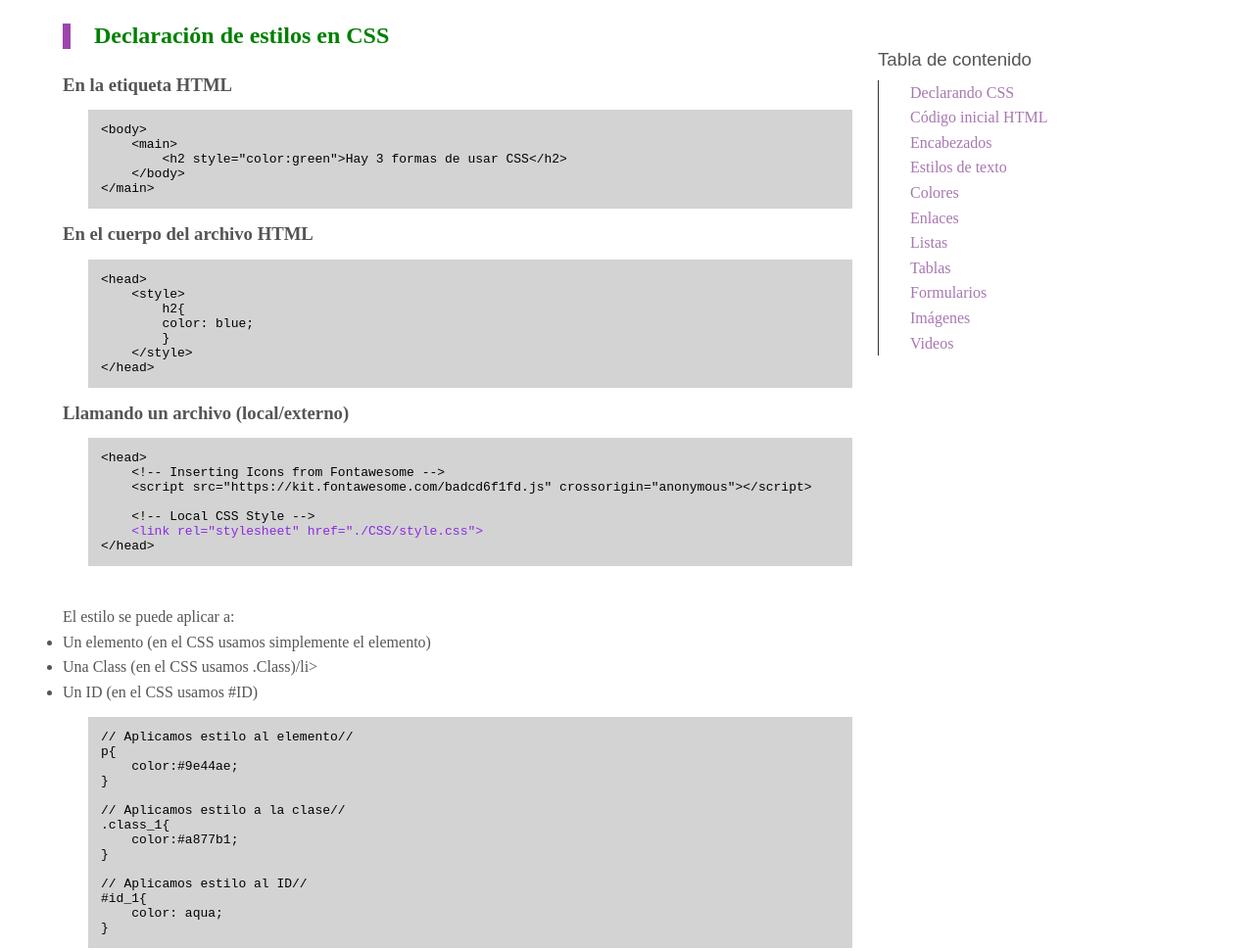
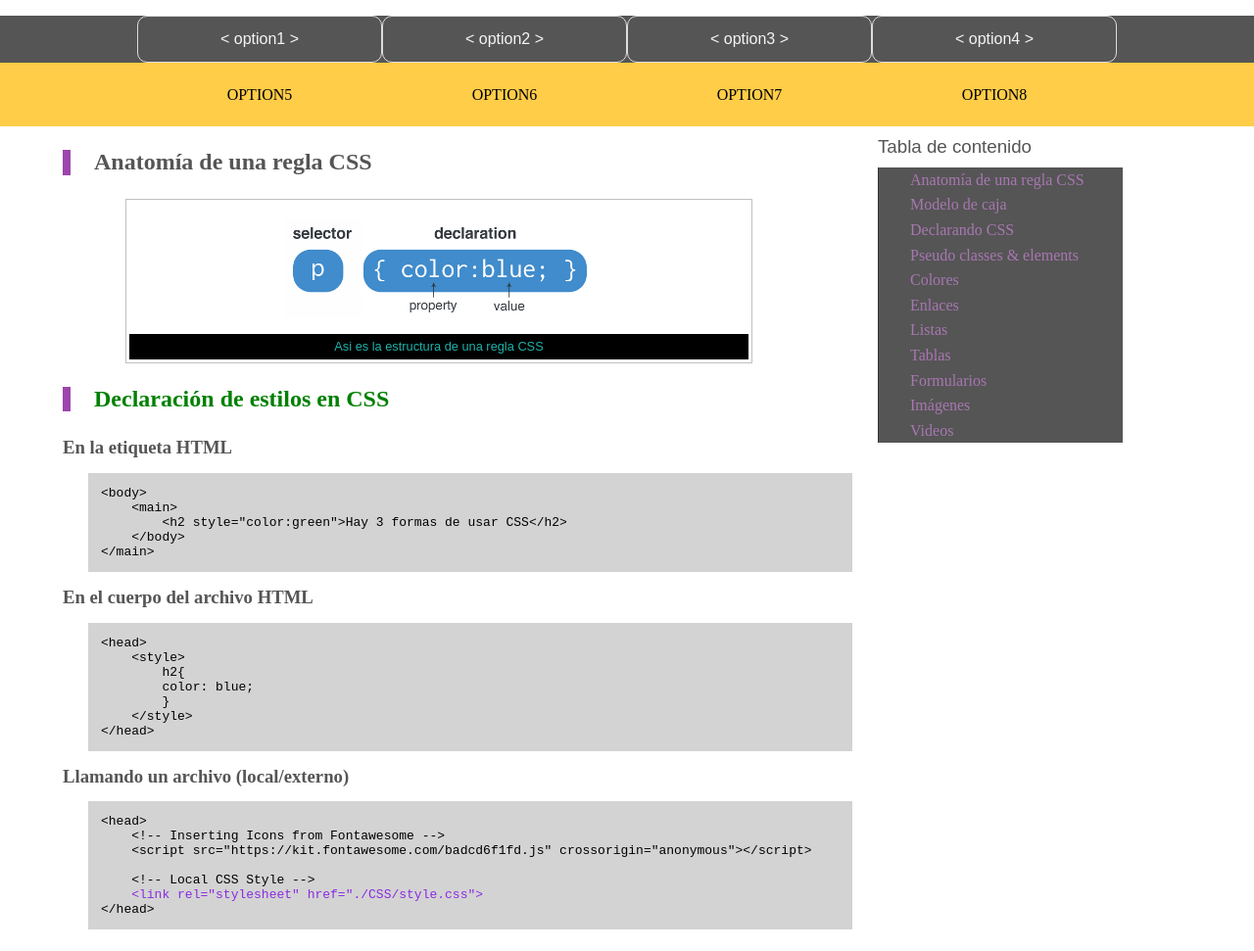
Before and after one commit to jprigotti/CaC-Web-Teoria, a plain HTML site: page CSS Style.html in a window 1280 px wide. Shown: the top 971 px of the page at 98% size. Drawn offline with Linux system fonts and the light colour scheme.

Commit message:
Updates on CSS HTML

```diff
--- a/CSS Style.html
+++ b/CSS Style.html
@@ -15,17 +15,41 @@
 
     <title>HTML Tags</title>
 </head>
+
 <body>
+
+<header>
+    <nav class="cssNav_1">
+        <ul class="cssNav_1_Ul">
+<li class="cssNav_1_Ul__item"><a href="#">option1</a></li>
+<li class="cssNav_1_Ul__item"><a href="#">option2</a></li>
+<li class="cssNav_1_Ul__item"><a href="#">option3</a></li>
+<li class="cssNav_1_Ul__item"><a href="#">option4</a></li>
+</ul>
+    </nav>
+
+    <nav class="cssNav_2">
+        <div class="cssNav_2_container">
+<a class="cssNav_2__item" href="#">OPTION5</a>
+<a class="cssNav_2__item" href="#">OPTION6</a>
+<a class="cssNav_2__item" href="#">OPTION7</a>
+<a class="cssNav_2__item" href="#">OPTION8</a>
+        </div>
+    </nav>
+</header>
+
 
 
     <aside class="content_table">
         <h3>Tabla de contenido</h3>
         <div class="content_table_list">
         <ul>
+            <li><a href="#css_anatomy">Anatomía de una regla CSS</a></li>
+            <li><a href="#box_model">Modelo de caja</a></li>
             <li><a href="#declaring_css">Declarando CSS</a></li>
-            <li><a href="#html_code">Código inicial HTML</a></li>
-            <li><a href="#titles">Encabezados</a></li>
-            <li><a href="#color_style">Estilos de texto</a></li>
+            <li><a href="#pseudo">Pseudo classes & elements</a></li>
+
+
             <li><a href="#colors">Colores</a></li>
             <li><a href="#links">Enlaces</a></li>
             <li><a href="#lists">Listas</a></li>
@@ -39,6 +63,16 @@
     </aside>
 
     <main>
+        <!-- CSS Anatomy-->
+        <div id="css_anatomy">
+            <h2>Anatomía de una regla CSS</h2>
+            <figure>
+                <img src="./Images/css_anatomy.png" alt="CSS Anatomy" style="width:50%">
+                <figcaption>Asi es la estructura de una regla CSS</figcaption>
+            </figure>
+
+        </div>
+
 
         <!-- Using CSS-->
         <div class="declaring_css" id="declaring_css">
@@ -102,6 +136,31 @@ p{
 
         </div>
 
+    <!-- Pseudo classes y Pseudo elements-->
+    <div id="pseudo">
+    <h2>Peudo classes & pseudo elements</h2>
+
+    <p>En los siguientes ejemplos de código, podemos ver el uso de uno y otro.</p>
+
+    <p>Pseudo classes definen estilo de un estado, por ejemplo el hover de un link</p>
+    <pre id="preformatted_test">
+// Aplicamos estilo al estado hover de un link
+.cssNav_2__item:hover{
+background: #1D2F3D;
+color: #fff;
+text-decoration: none;
+    }</pre>
+
+    <p>mientras que los Pseudo elements definen una parte específica, ::before ::after </p>
+
+    <pre id="preformatted_test">
+/*Pseudo element*/
+.cssNav_1_Ul__item a::before{
+    content: " complement text ";
+}</pre>
+
+</div>
+
 
     </main>
 
--- a/CSS/style.css
+++ b/CSS/style.css
@@ -180,6 +180,8 @@ main h2{
 
 .content_table_list{
     border-left: 1px solid #333;
+    background-color: #555;
+    max-width: 250px;
 }
 
 .content_table_list ul{
@@ -199,6 +201,7 @@ main h2{
     }
 
 .content_table_list li:hover{
+    width: 100%;
     background-color: #a877b1;
 }
 
@@ -431,4 +434,114 @@ color: #555;
 }
 
 
+/*----------------------------------------------*/
 /* Esta parte corresponde al CSS Style.htm page */
+/*----------------------------------------------*/
+
+/* Navigation Bar #1 */
+.cssNav_1{
+    margin-top: 1rem;
+    padding: 0rem;
+    background-color: #555;
+}
+
+
+.cssNav_1_Ul{
+    background-color: #555;
+    margin: 0;
+    padding: 0;
+    max-width: 1000px;
+    display: inline-flex;
+    justify-content: space-between;
+}
+
+.cssNav_1_Ul__item{
+    display: inline-block;
+    /* background-color: #555; */
+    margin: 0;
+    padding: 10px;
+    width: 100%;
+    border-color: #ddd;
+    border-radius: 10px;
+}
+
+.cssNav_1_Ul__item:hover{
+    background-color: #333;
+
+}
+
+.cssNav_1_Ul__item a{
+    text-decoration: none;
+    /* background-color: red; */
+    /* border: 10px solid violet; */
+}
+
+/*Pseudo element*/
+.cssNav_1_Ul__item a::before{
+    content: " < ";
+}
+
+.cssNav_1_Ul__item a::after{
+    content: " > ";
+}
+
+/*********************/
+/* Navigation Bar #1 */
+.cssNav_2{
+    padding: 0;
+    margin:0;
+    background: #FFCD48;
+	/* position: sticky;
+	top: 0; */
+}
+
+.cssNav_2_container{
+    max-width: 1000px;
+	width: 90%;
+	margin:auto;
+	display: flex;
+	justify-content: space-between;
+ }
+
+.cssNav_2 a{
+    text-decoration: none;
+    /* display: inline-block; */
+    padding:20px;
+    width: 100%;
+    text-align: center;
+    color: #000;
+    transition: .3s ease-out all;
+}
+
+.cssNav_2__item:hover{
+	background: #1D2F3D;
+	color: #fff;
+	text-decoration: none;
+}
+
+
+#css_anatomy figure{
+    border: thin #c0c0c0 solid;
+    display: flex;
+    flex-flow: column;
+    padding: 3px;
+    max-width: 50vw;
+    margin: auto;
+}
+
+#css_anatomy img{
+/* display: block; */
+margin: 0 auto;
+padding: 1rem 0;
+width: 100%;
+
+}
+
+#css_anatomy figcaption{
+text-align: center;
+background-color: #000;
+color: lightseagreen;
+font-family: Arial, Helvetica, sans-serif;
+font-size: 0.8rem;
+
+}
```
Also changed, not shown: Images/css_anatomy.png (added).
